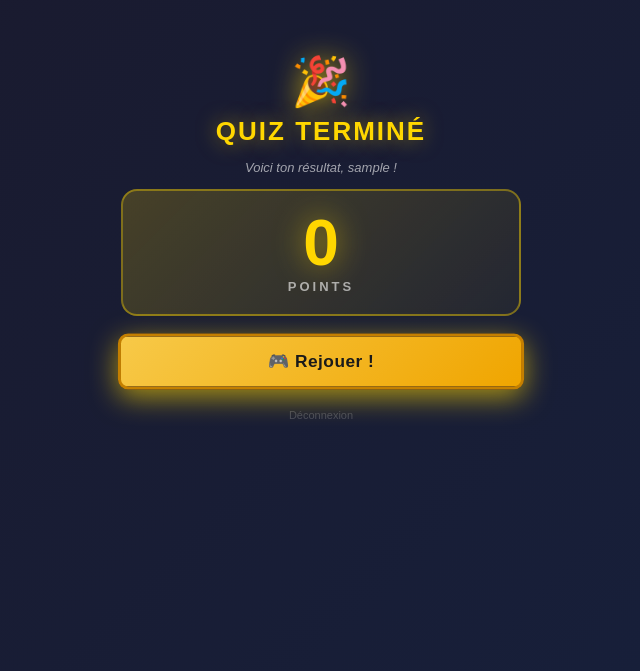
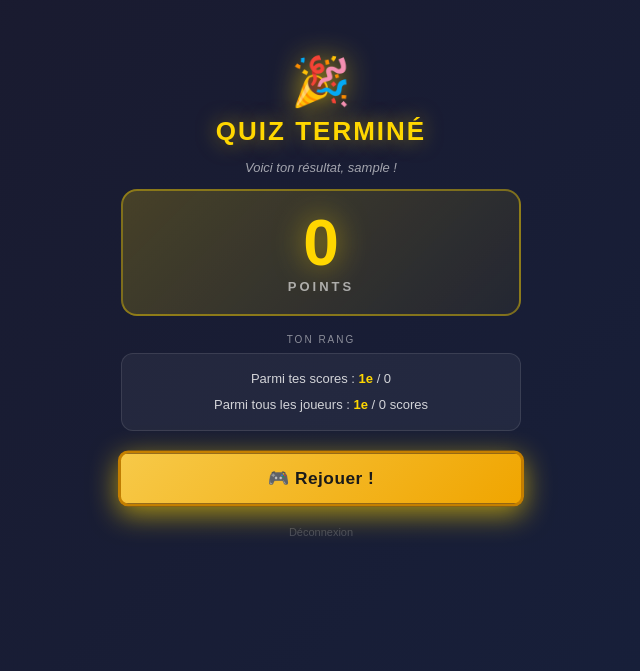
Before and after one commit to bgaland24/orthoquizz, a Flask app: page /quiz/result in a window 1280 px wide. Shown: the top 671 px of the page, without its empty margins (235-875 px from the left). Run offline with Flask 3, Linux system fonts and the light colour scheme; the visitor is signed in with stand-in values (Sample User, id 1); data comes from the database, SQL or seed files in the repository; data that the repository does not hold is empty.

Commit message:
Enhance quiz result page: add top scores, user ranking, and surrounding leaderboard; update phrases for accuracy

```diff
--- a/routes.py
+++ b/routes.py
@@ -313,9 +313,16 @@ def register_routes(app):
     @app.route('/quiz/result')
     @login_required
     def quiz_result():
-        from services import get_derniers_scores
+        from services import get_derniers_scores, get_top_scores, get_rang_score, get_voisins_classement
         derniers_scores = get_derniers_scores(current_user.id)
+        score_final     = derniers_scores[0].valeur if derniers_scores else 0
+        top_scores      = get_top_scores(current_user.id)
+        rang            = get_rang_score(current_user.id, score_final)
+        voisins         = get_voisins_classement(current_user.id)
         return render_template('quiz_result.html',
                                form=CsrfForm(),
-                               score_final=derniers_scores[0].valeur if derniers_scores else 0,
-                               last_scores=derniers_scores)
+                               score_final=score_final,
+                               last_scores=derniers_scores,
+                               top_scores=top_scores,
+                               rang=rang,
+                               voisins=voisins)
--- a/services.py
+++ b/services.py
@@ -195,6 +195,72 @@ def get_derniers_scores(user_id: int, n: int = 5) -> list:
                  .all())
 
 
+def get_top_scores(user_id: int, n: int = 3) -> list:
+    """Retourne les n meilleurs scores d'un utilisateur, du plus élevé au plus bas."""
+    return (Score.query
+                 .filter_by(user_id=user_id)
+                 .order_by(Score.valeur.desc())
+                 .limit(n)
+                 .all())
+
+
+def get_rang_score(user_id: int, score_valeur: int) -> dict:
+    """
+    Retourne le rang du score parmi les scores du joueur et parmi tous les scores.
+    rang_perso  : position du score parmi tous les scores du joueur (1 = meilleur)
+    total_perso : nombre total de scores du joueur
+    rang_global : position du score parmi tous les scores de tous les joueurs
+    total_global: nombre total de scores en base
+    """
+    from sqlalchemy import func
+    total_perso  = Score.query.filter_by(user_id=user_id).count()
+    rang_perso   = Score.query.filter_by(user_id=user_id).filter(Score.valeur > score_valeur).count() + 1
+    total_global = Score.query.count()
+    rang_global  = Score.query.filter(Score.valeur > score_valeur).count() + 1
+    return {
+        'rang_perso':   rang_perso,
+        'total_perso':  total_perso,
+        'rang_global':  rang_global,
+        'total_global': total_global,
+    }
+
+
+def get_voisins_classement(user_id: int, n: int = 2) -> list:
+    """
+    Retourne un classement autour du top score du joueur connecté :
+    les n joueurs dont le top score est juste au-dessus, le joueur lui-même,
+    et les n joueurs dont le top score est juste en-dessous.
+    Chaque entrée : {'login': str, 'top_score': int, 'is_current': bool}
+    """
+    from models import User
+    from sqlalchemy import func
+
+    # Top score par joueur
+    top_scores = (
+        db.session.query(User.id, User.login, func.max(Score.valeur).label('top_score'))
+        .join(Score, Score.user_id == User.id)
+        .group_by(User.id)
+        .order_by(func.max(Score.valeur).desc())
+        .all()
+    )
+
+    # Trouver la position du joueur courant
+    current_idx = next((i for i, row in enumerate(top_scores) if row.id == user_id), None)
+    if current_idx is None:
+        return []
+
+    start = max(0, current_idx - n)
+    end   = min(len(top_scores), current_idx + n + 1)
+    return [
+        {
+            'login':      row.login,
+            'top_score':  row.top_score,
+            'is_current': row.id == user_id,
+        }
+        for row in top_scores[start:end]
+    ]
+
+
 # ---------------------------------------------------------------------------
 # Admin — rechargement du CSV
 # ---------------------------------------------------------------------------
--- a/templates/quiz_result.html
+++ b/templates/quiz_result.html
@@ -60,6 +60,54 @@
         font-weight: bold;
     }
 
+    .section-title {
+        color: rgba(255,255,255,0.5);
+        font-size: 10px;
+        text-transform: uppercase;
+        letter-spacing: 2px;
+        text-align: center;
+        margin: 18px 0 8px;
+    }
+    .rank-box {
+        background: rgba(255,255,255,0.05);
+        border: 1px solid rgba(255,255,255,0.1);
+        border-radius: 12px;
+        padding: 12px 16px;
+        margin-bottom: 16px;
+        font-size: 13px;
+        color: rgba(255,255,255,0.8);
+        text-align: center;
+        line-height: 2;
+    }
+    .rank-box strong {
+        color: #FFD700;
+    }
+    .leaderboard-table {
+        width: 100%;
+        border-collapse: collapse;
+        margin-bottom: 16px;
+    }
+    .leaderboard-table th {
+        font-size: 10px;
+        text-transform: uppercase;
+        letter-spacing: 1px;
+        color: rgba(255,255,255,0.4);
+        padding: 6px 8px;
+        text-align: center;
+    }
+    .leaderboard-table td {
+        padding: 8px;
+        text-align: center;
+        font-size: 13px;
+        color: rgba(255,255,255,0.55);
+        border-bottom: 1px solid rgba(255,255,255,0.07);
+    }
+    .leaderboard-table tr.current-player td {
+        color: #FFD700;
+        font-weight: bold;
+        background: rgba(255,215,0,0.07);
+    }
+
     @keyframes pulse-start {
         0%, 100% { box-shadow: 0 6px 20px rgba(255,215,0,0.4); transform: scale(1);    }
         50%       { box-shadow: 0 8px 30px rgba(255,215,0,0.7); transform: scale(1.02); }
@@ -103,6 +151,57 @@
 </table>
 {% endif %}
 
+{% if top_scores | length > 0 %}
+<p class="section-title">Tes 3 meilleurs scores</p>
+<table class="history-table">
+    <thead>
+        <tr>
+            <th></th>
+            <th>Score</th>
+            <th>Date</th>
+        </tr>
+    </thead>
+    <tbody>
+    {% set medals = ['🥇', '🥈', '🥉'] %}
+    {% for score in top_scores %}
+        <tr class="{% if loop.first %}score-first{% endif %}">
+            <td>{{ medals[loop.index0] if loop.index0 < 3 else loop.index }}</td>
+            <td>{{ score.valeur }} pts</td>
+            <td>{{ score.date.strftime('%d/%m/%Y') }}</td>
+        </tr>
+    {% endfor %}
+    </tbody>
+</table>
+{% endif %}
+
+{% if rang %}
+<p class="section-title">Ton rang</p>
+<div class="rank-box">
+    Parmi tes scores : <strong>{{ rang.rang_perso }}e</strong> / {{ rang.total_perso }}<br>
+    Parmi tous les joueurs : <strong>{{ rang.rang_global }}e</strong> / {{ rang.total_global }} scores
+</div>
+{% endif %}
+
+{% if voisins | length > 0 %}
+<p class="section-title">Classement autour de toi</p>
+<table class="leaderboard-table">
+    <thead>
+        <tr>
+            <th>Joueur</th>
+            <th>Meilleur score</th>
+        </tr>
+    </thead>
+    <tbody>
+    {% for v in voisins %}
+        <tr class="{% if v.is_current %}current-player{% endif %}">
+            <td>{% if v.is_current %}▶ {{ v.login }}{% else %}{{ v.login }}{% endif %}</td>
+            <td>{{ v.top_score }} pts</td>
+        </tr>
+    {% endfor %}
+    </tbody>
+</table>
+{% endif %}
+
 <form method="POST" action="{{ url_for('quiz_start') }}">
     {{ form.hidden_tag() }}
     <button type="submit" class="action-btn">🎮 Rejouer !</button>
```
Also changed, not shown: data/phrases.csv (+6 -6 lines).
